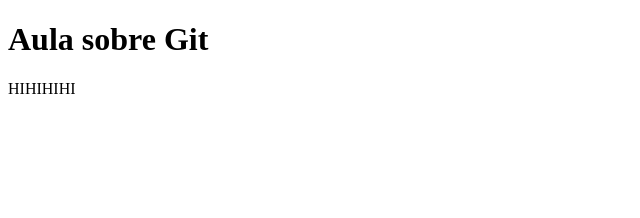
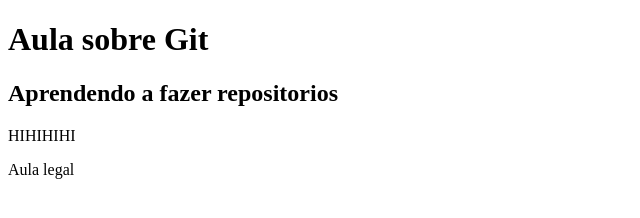
Before and after one commit to Isa47221/bootcampDb1, a plain HTML site: page index.html in a window 1280 px wide. Shown: the whole page, without its empty margins (0-640 px from the left). Drawn offline with Linux system fonts and the light colour scheme.

Commit message:
Criação de um arquivo .css

```diff
--- /dev/null
+++ b/Git.css
@@ -0,0 +1,5 @@
+*{
+    margin: 0;
+    padding: 0;
+    font-family: Poppins, Arial;
+}
--- a/index.html
+++ b/index.html
@@ -8,6 +8,8 @@
 </head>
 <body>
     <h1>Aula sobre Git</h1>
+    <h2>Aprendendo a fazer repositorios</h2>
     <p>HIHIHIHI</p>
+    <p>Aula legal</p>
 </body>
 </html>
```
